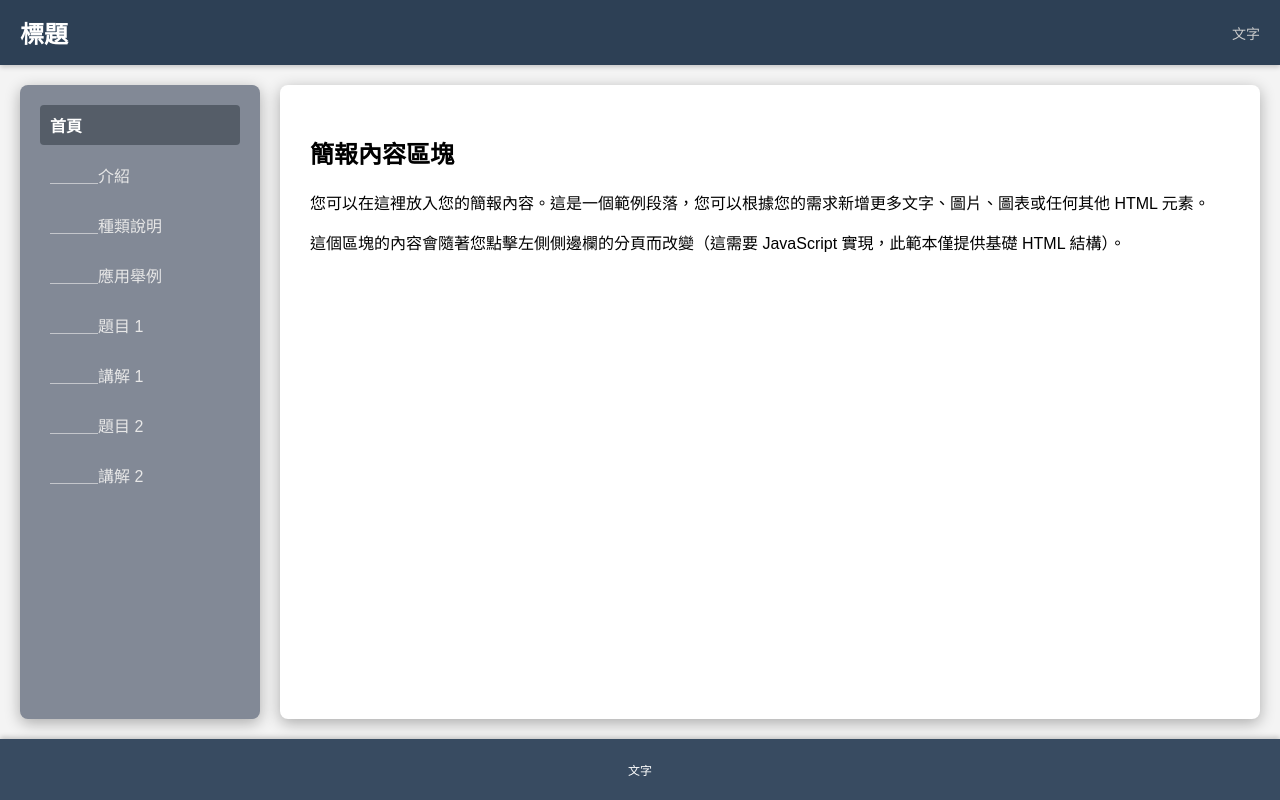
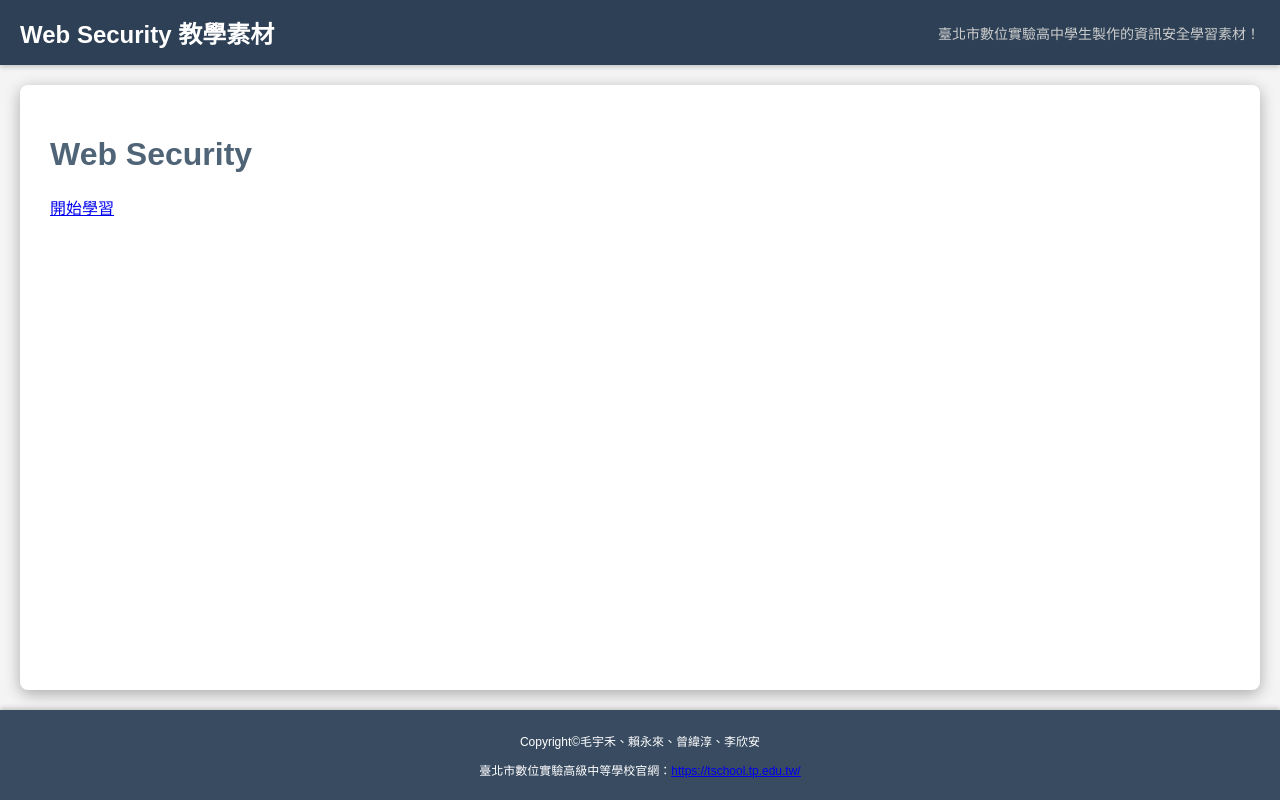
Before and after one commit to tschool-ctf/Web-Security_Learning_Resource, a plain HTML site: page index.html in a window 1280 px wide. Drawn offline with Linux system fonts and the light colour scheme.

Commit message:
Add: title of the whole website

```diff
--- a/index.html
+++ b/index.html
@@ -4,16 +4,18 @@
     <meta charset="UTF-8">
     <meta name="viewport" content="width=device-width, initial-scale=1.0">
     <link rel="stylesheet" href="styles.css">
-    <title>首頁-＿＿＿教學素材</title>
+    <link rel="icon" href="icon.ico" type="image/x-icon">
+    <link rel="shortcut icon" href="icon.ico" type="image/x-icon">
+    <title>首頁-Web Security 教學素材</title>
 </head>
 <body>
     <header>
-        <h1>標題</h1>
-        <p>文字</p>
+        <h1>Web Security 教學素材</h1>
+        <p>臺北市數位實驗高中學生製作的資訊安全學習素材！</p>
     </header>
 
     <div class="container">
-        <nav>
+        <!--<nav>
             <ul>
                 <li><a href="#" class="active">首頁</a></li>
                 <li><a href="introduction.html">＿＿＿介紹</a></li>
@@ -24,21 +26,18 @@
                 <li><a href="test2.html">＿＿＿題目 2</a></li>
                 <li><a href="write-up2.html">＿＿＿講解 2</a></li>
             </ul>
-        </nav>
-
+        </nav>-->
         <main>
-            <h2>簡報內容區塊</h2>
-            <p>
-                您可以在這裡放入您的簡報內容。這是一個範例段落，您可以根據您的需求新增更多文字、圖片、圖表或任何其他 HTML 元素。
-            </p>
-            <p>
-                這個區塊的內容會隨著您點擊左側側邊欄的分頁而改變（這需要 JavaScript 實現，此範本僅提供基礎 HTML 結構）。
-            </p>
-            </main>
+            <h1 style="color:rgb(80, 100, 119);">Web Security</h1>
+            <a class="start" href="introduction.html">開始學習</a>
+            <div class="container">
+            </div>
+        </main>
     </div>
 
     <footer>
-        <p>文字</p>
+        <p>Copyright©毛宇禾、賴永來、曾緯淳、李欣安</p>
+        <p>臺北市數位實驗高級中等學校官網：<a class="footer_link" href="https://tschool.tp.edu.tw/">https://tschool.tp.edu.tw/</a></p>
     </footer>
 </body>
 </html>
```
Also changed, not shown: applications.html (+7 -4 lines), introduction.html (+7 -4 lines), test1.html (+7 -4 lines), test2.html (+8 -5 lines), types.html (+7 -4 lines), write-up1.html (+7 -4 lines), write-up2.html (+7 -4 lines), icon.ico (added), 1 other file.
